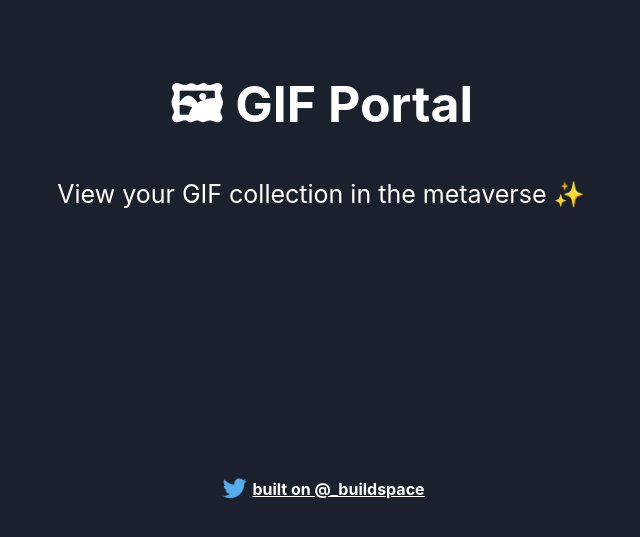
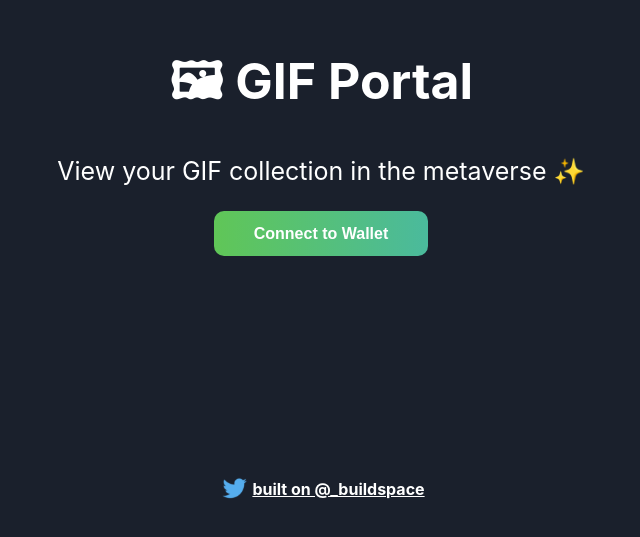
Before and after one commit to Zahuis314/solana-gif-portal-frontend, a React (Vite) app: page / in a window 1280 px wide. Shown: the part 249-786 px from the top of the page, without its empty margins (319-959 px from the left). Built offline with nearby package versions, Linux system fonts and the light colour scheme.

Commit message:
Add connect to wallet button

```diff
--- a/src/App.jsx
+++ b/src/App.jsx
@@ -30,6 +30,17 @@ const App = () => {
     }
   };
 
+  const connectWallet = async () => {};
+
+  const renderNotConnectedContainer = () => (
+    <button
+      className="cta-button connect-wallet-button"
+      onClick={connectWallet}
+    >
+      Connect to Wallet
+    </button>
+  );
+
   useEffect(() => {
     const onLoad = async () => {
       await checkIfWalletIsConnected();
@@ -46,6 +57,7 @@ const App = () => {
           <p className="sub-text">
             View your GIF collection in the metaverse ✨
           </p>
+          {renderNotConnectedContainer()}
         </div>
         <div className="footer-container">
           <img alt="Twitter Logo" className="twitter-logo" src={twitterLogo} />
```
